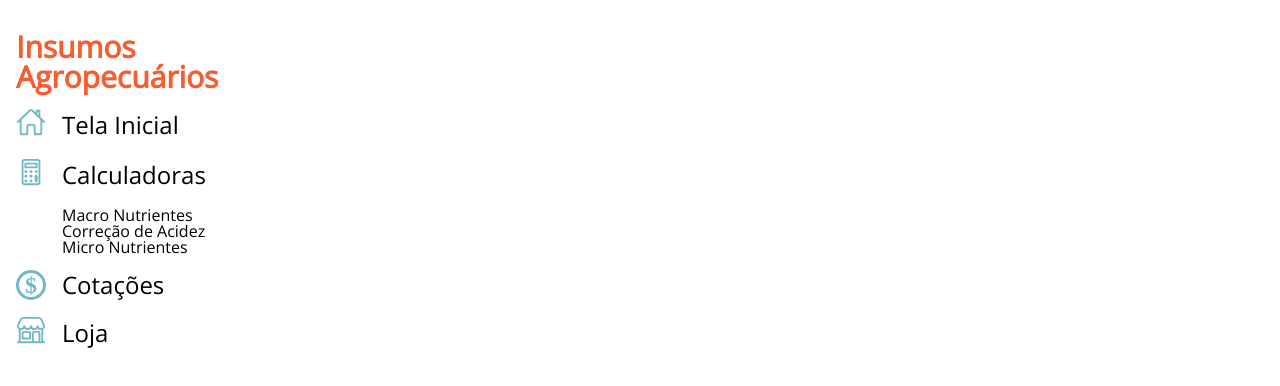
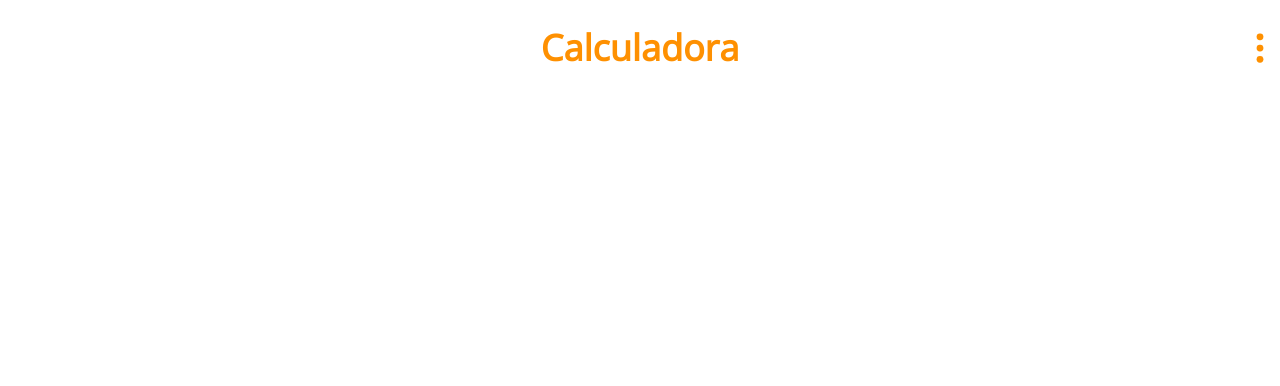
Before and after one commit to camilocoelhogomes/InsumosAgropecuarios, a React (Create React App) app in the folder insumos/: page / in a window 1280 px wide. Shown: the top 386 px of the page. Built offline with nearby package versions, Linux system fonts and the light colour scheme.

Commit message:
calculator general area done

```diff
--- a/insumos/src/App.js
+++ b/insumos/src/App.js
@@ -1,8 +1,37 @@
-import Navigation from "./components/Navigation";
+import Calculator from "./components/Calculator";
 
 function App() {
+  const navigation = [
+    {
+      label: 'Tela Inicial',
+      icon: <ion-icon name="home-outline"></ion-icon>,
+      subItens: null,
+    },
+    {
+      label: 'Calculadoras',
+      icon: <ion-icon name="calculator-outline"></ion-icon>,
+      subItens: [
+        { label: 'Macro Nutrientes' },
+        { label: 'Correção de Acidez' },
+        { label: 'Micro Nutrientes' },
+      ],
+    },
+    {
+      label: 'Cotações',
+      icon: <div className='money-icon'>$</div>,
+      subItens: null,
+    },
+    {
+      label: 'Loja',
+      icon: <ion-icon name="storefront-outline"></ion-icon>,
+      subItens: null,
+    }
+  ]
+
   return (
-    <Navigation />
+    <>
+      <Calculator calculators={navigation[1].subItens} />
+    </>
   );
 }
 
--- /dev/null
+++ b/insumos/src/components/Calculator.js
@@ -0,0 +1,25 @@
+import MacroNutrients from "./Calculators/MacroNutrients";
+import '../css/Calculator.css'
+
+const Calculator = (props) => {
+
+    console.log(props)
+    return (
+        <>
+
+            <header className='calculator-header'>
+                <div className='calculator-header-aux'></div>
+                <h1 className='calculator-header-label'>Calculadora</h1>
+
+                <div className='Navigation-button'><ion-icon name="ellipsis-vertical"></ion-icon></div>
+            </header>
+
+            <section>
+                <MacroNutrients />
+
+            </section>
+        </>
+    )
+}
+
+export default Calculator;
--- /dev/null
+++ b/insumos/src/components/Calculators/MacroNutrients.js
@@ -0,0 +1,9 @@
+const MacroNutrients = (props) => {
+    return (
+        <>
+
+        </>
+    )
+}
+
+export default MacroNutrients;
--- a/insumos/src/components/Navigation.js
+++ b/insumos/src/components/Navigation.js
@@ -1,6 +1,7 @@
 import '../css/Navigation.css';
 
-const TopBar = () => {
+const TopBar = (props) => {
+
     const navigation = [
         {
             label: 'Tela Inicial',
--- /dev/null
+++ b/insumos/src/css/Calculator.css
@@ -0,0 +1,27 @@
+.calculator-header{
+    display: flex;
+    justify-content: space-between;
+    margin: 24px 0 0 0;
+}
+
+.calculator-header-label{
+    color: #FE9001;
+    font-size: 36px;
+    font-family: 'Open Sans', sans-serif;
+    line-height: 48px;
+    font-weight: bold;
+}
+
+.calculator-header-aux{
+    width: 40px;
+}
+
+.Navigation-button {
+    width: 40px;
+    display: flex;
+    align-items: center;
+    justify-content: center;
+    font-size: 36px;
+    height: 48px;
+    color: #FE9001;
+}
```
